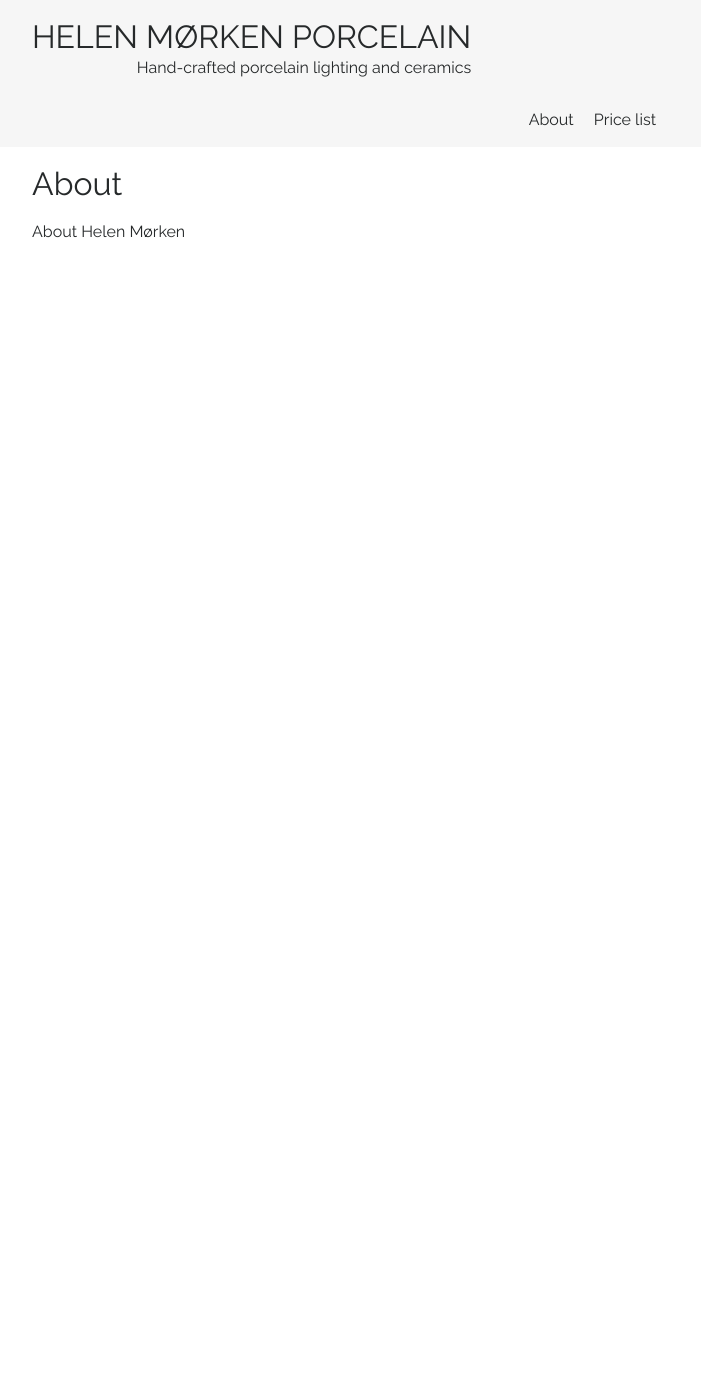
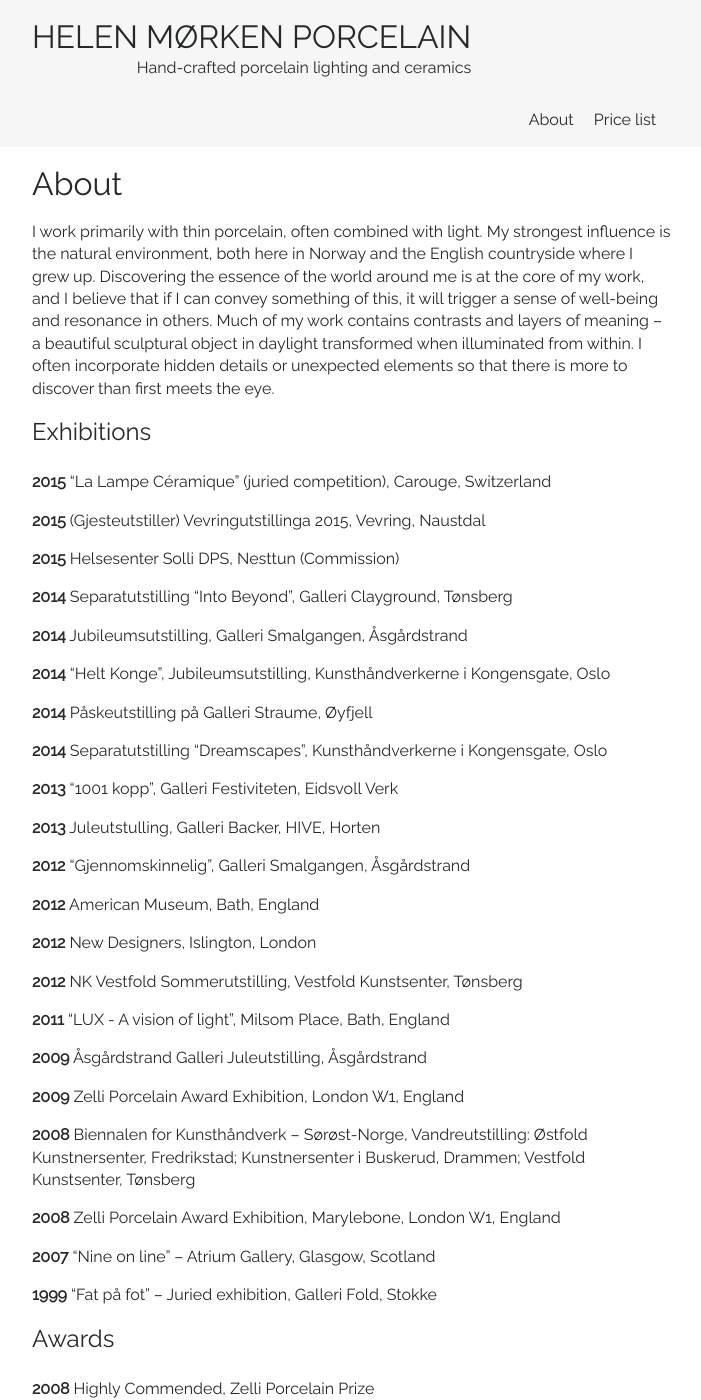
Before and after one commit to rebekkjm/helenmorkenno, a Jekyll site: the page built from about.md, in a window 1280 px wide and 1400 px high. Shown: the whole window, without its empty margins (288-989 px from the left). Built offline with Jekyll 4.4.1, drawn with Linux system fonts in a browser that asks for light colours; some of the changed text lies outside the part shown.

Commit message:
Innhold på about-siden

```diff
--- a/about.md
+++ b/about.md
@@ -4,4 +4,77 @@ title: About
 permalink: /about/
 ---
 
-About Helen Mørken
+I work primarily with thin porcelain, often combined with light. My strongest influence is the natural environment, both here in Norway and the English countryside where I grew up. Discovering the essence of the world around me is at the core of my work, and I believe that if I can convey something of this, it will trigger a sense of well-being and resonance in others. Much of my work contains contrasts and layers of meaning – a beautiful sculptural object in daylight transformed when illuminated from within. I often incorporate hidden details or unexpected elements so that there is more to discover than first meets the eye.
+
+### Exhibitions
+
+**2015** "La Lampe Céramique" (juried competition), Carouge, Switzerland
+
+**2015** (Gjesteutstiller) Vevringutstillinga 2015, Vevring, Naustdal
+
+**2015** Helsesenter Solli DPS, Nesttun (Commission)
+
+**2014** Separatutstilling "Into Beyond", Galleri Clayground, Tønsberg
+
+**2014** Jubileumsutstilling, Galleri Smalgangen, Åsgårdstrand
+
+**2014** “Helt Konge”, Jubileumsutstilling, Kunsthåndverkerne i Kongensgate, Oslo
+
+**2014** Påskeutstilling på Galleri Straume, Øyfjell
+
+**2014** Separatutstilling “Dreamscapes”, Kunsthåndverkerne i Kongensgate, Oslo
+
+**2013** "1001 kopp", Galleri Festiviteten, Eidsvoll Verk
+
+**2013** Juleutstulling, Galleri Backer, HIVE, Horten
+
+**2012** “Gjennomskinnelig”, Galleri Smalgangen, Åsgårdstrand
+
+**2012** American Museum, Bath, England
+
+**2012** New Designers, Islington, London
+
+**2012** NK Vestfold Sommerutstilling, Vestfold Kunstsenter, Tønsberg
+
+**2011** “LUX - A vision of light”, Milsom Place, Bath, England
+
+**2009** Åsgårdstrand Galleri Juleutstilling, Åsgårdstrand
+
+**2009** Zelli Porcelain Award Exhibition, London W1, England
+
+**2008** Biennalen for Kunsthåndverk – Sørøst-Norge, Vandreutstilling: Østfold Kunstnersenter, Fredrikstad; Kunstnersenter i Buskerud, Drammen; Vestfold Kunstsenter, Tønsberg
+
+**2008** Zelli Porcelain Award Exhibition, Marylebone, London W1, England
+
+**2007** “Nine on line” – Atrium Gallery, Glasgow, Scotland
+
+**1999** “Fat på fot” – Juried exhibition, Galleri Fold, Stokke
+
+### Awards
+
+**2008** Highly Commended, Zelli Porcelain Prize
+
+**2013** Statens diversestipend for nyutdannede kunstnere
+
+### Education
+
+**2009 - 2012** Bath Spa University, England: MA 3D Design
+
+**2004 – 2008** Glasgow School of Art, Scotland: BA Design – ceramics
+
+**1998 – 1999** ScanForm Keramikkfagskole, Norway
+
+**1998** City of Bath College, England: 2 credits ceramics
+
+
+
+ORGANISATIONS
+
+Medlem av Norske Kunsthåndverkere NK
+
+Medlem av [Kunsthåndverkere i Kongensgate](http://www.kunsthandverkerne.no)
+
+
+Porcelain is a demanding material but the resulting whiteness, translucency and strength (despite fragile appearance) are worth the challenge. I usually prefer a matt unglazed surface, but since the clay is fully vitrified and non-porous, every piece is totally washable. All pieces are completely handmade and can be personalized (eg. with text). My work fits easily into a wide range of interiors, adding a focus of interest to any space.
+
+I use only CE-approved light fittings and flexes.
```
